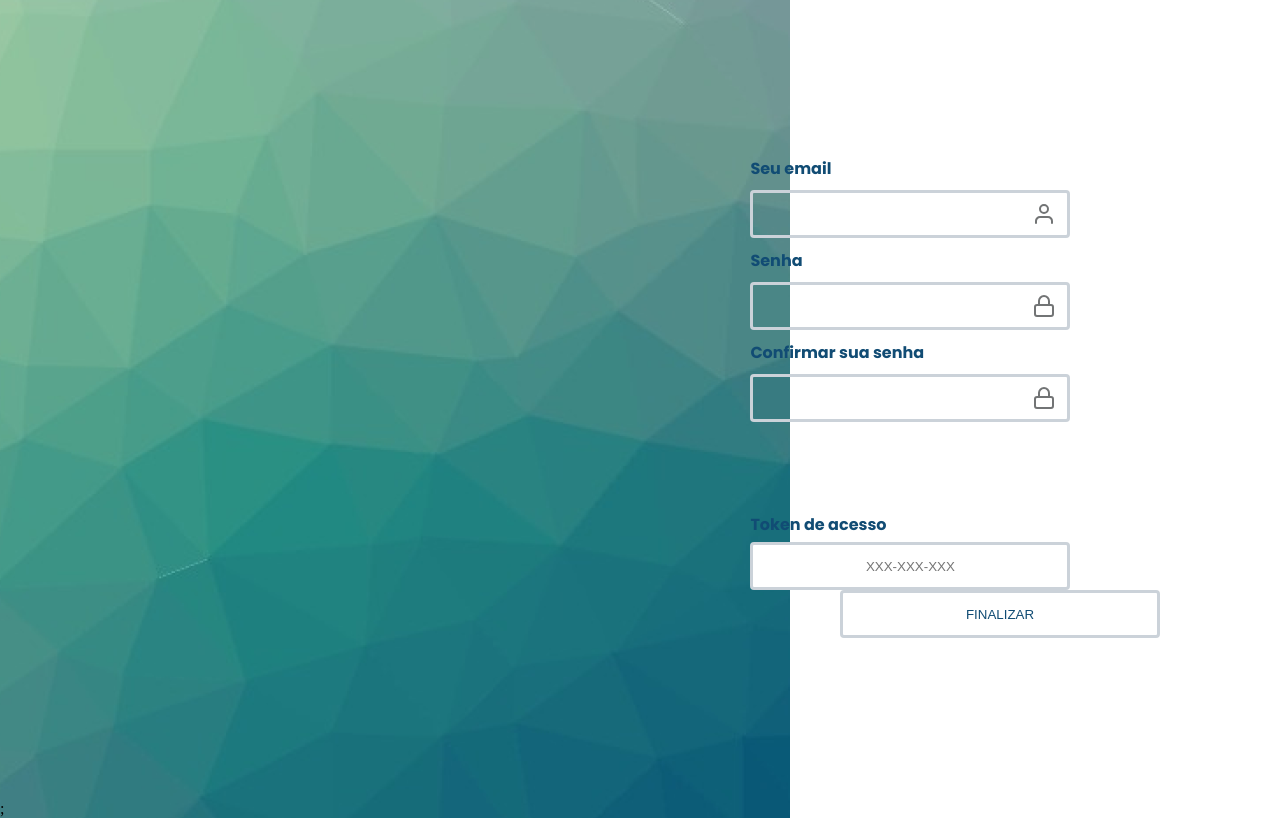
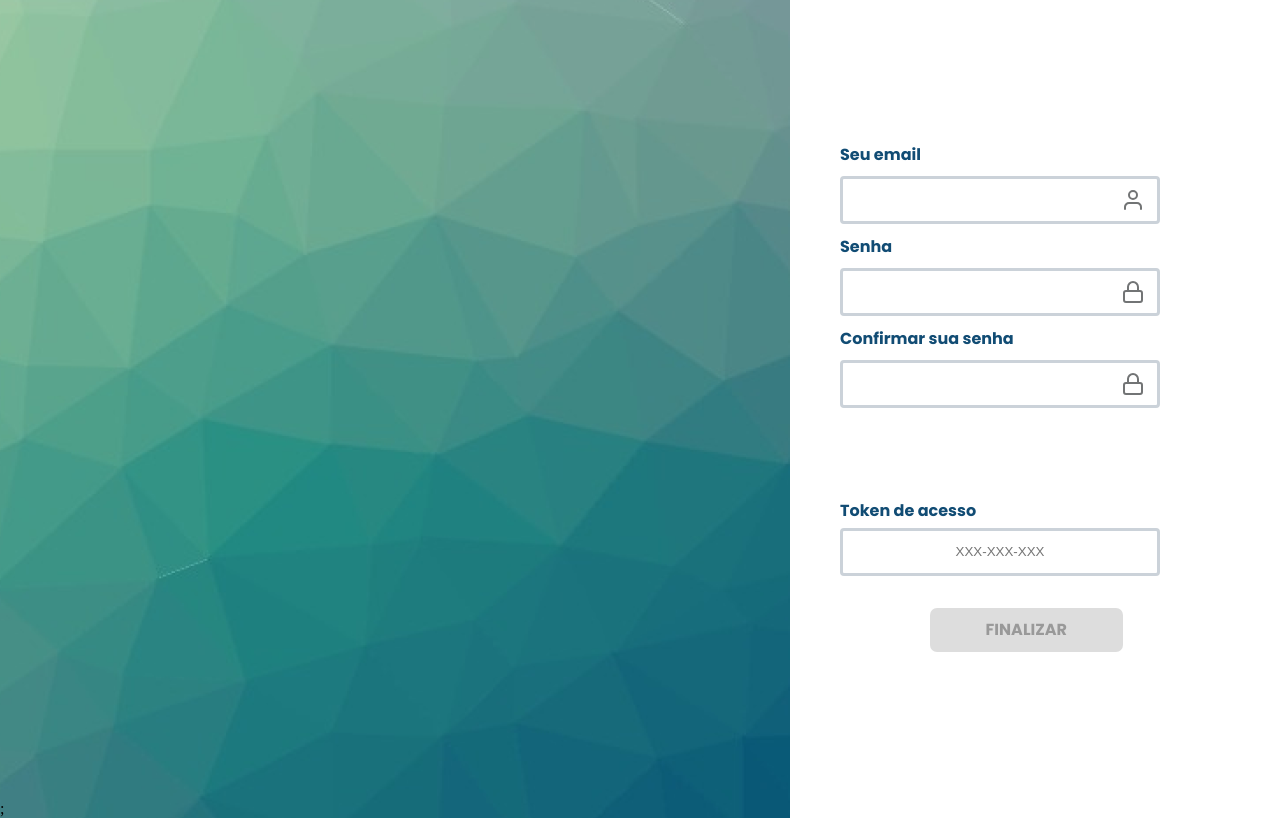
Before and after one commit to Maria-Eduarda90/tcc, a React (Create React App) app in the folder front-end/: page /createToken in a window 1280 px wide. Built offline with nearby package versions, Linux system fonts and the light colour scheme.

Commit message:
wip - Create Token estilização button

```diff
--- a/front-end/src/pages/CreateToken.tsx
+++ b/front-end/src/pages/CreateToken.tsx
@@ -50,7 +50,7 @@ export function CreateToken() {
                 <img src={background} alt="fundo" />
             </div>
             <div className="container-form">
-                <form className="form-token" onSubmit={handlerSubmit}  method="post">
+                <form className="form-token" onSubmit={handlerSubmit} method="post">
                     <div className="input-div">
                         <div className="div-icon">
                             <h1>Seu email</h1>
@@ -84,7 +84,9 @@ export function CreateToken() {
                         </div>
                     </div>
                     <div className={validateInput ? "button finishAzul" : "button finish"}>
-                        <input type="submit" className="LinkButton" value="FINALIZAR" />
+                        <button type="submit" className="LinkButton" >
+                            FINALIZAR
+                        </button>
                     </div>
                 </form>
             </div>
```
